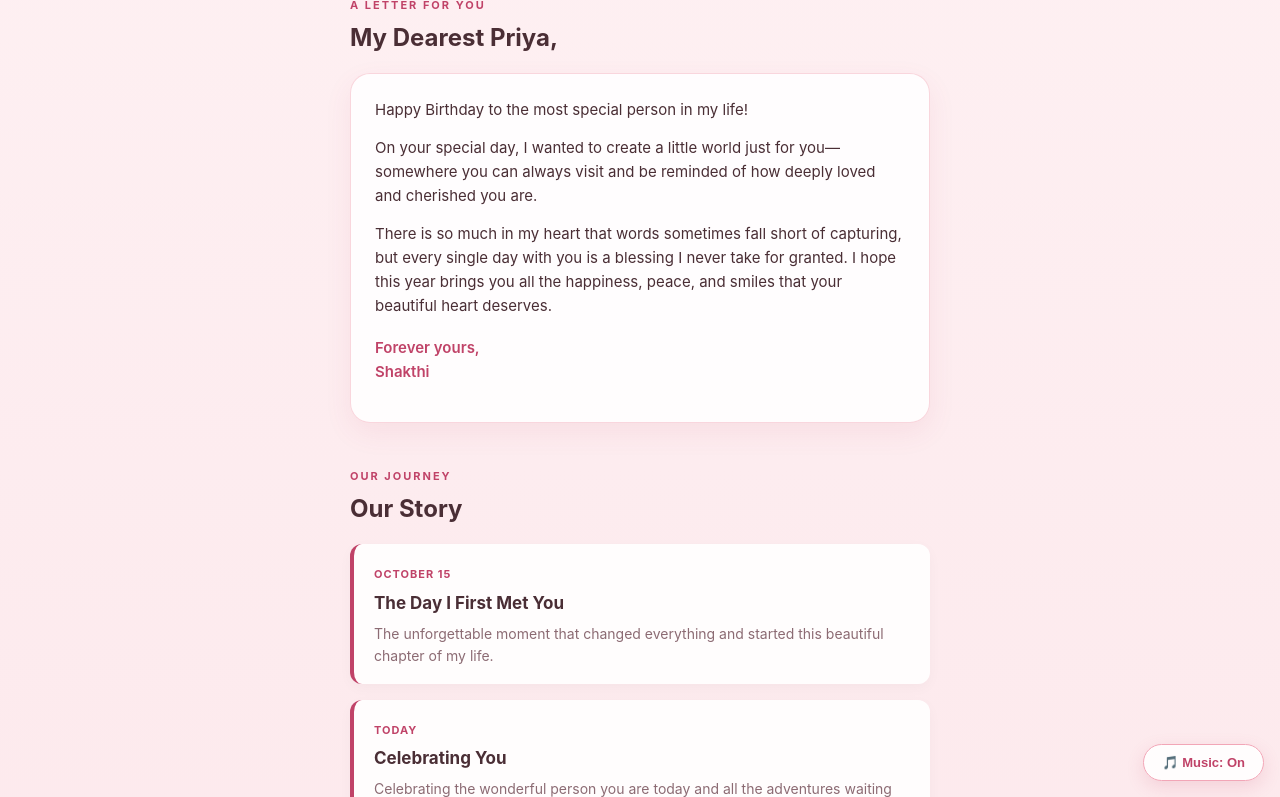
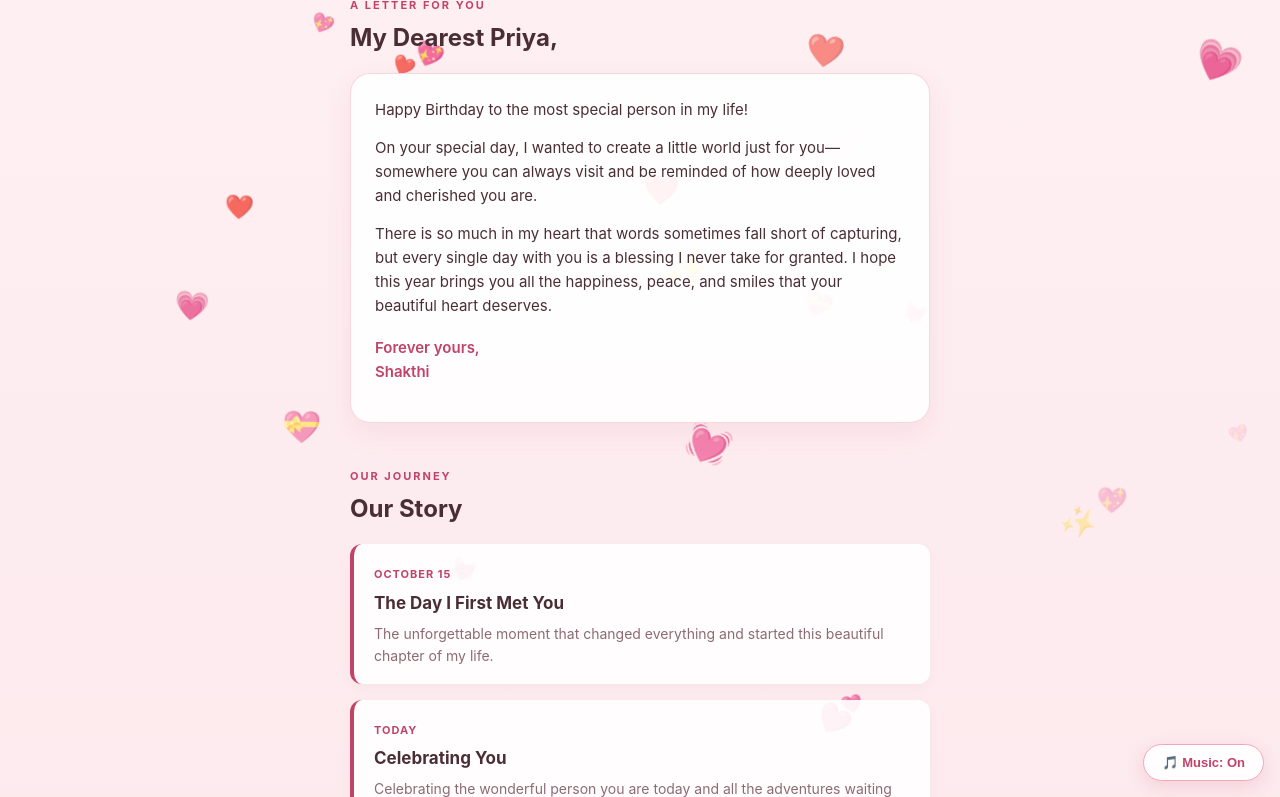
Before and after one commit to shakthishamax/our-little-world, a plain HTML site: page index.html in a window 1280 px wide. Both pictures are taken after a click on the button "Open Your Surprise ✨". Shown: the part 823-1620 px from the top of the page. Drawn offline with Linux system fonts and the light colour scheme.

Commit message:
Update index.html

```diff
--- a/index.html
+++ b/index.html
@@ -1,4 +1,4 @@
- <!DOCTYPE html>
+<!DOCTYPE html>
 <html lang="en">
 <head>
   <meta charset="utf-8">
@@ -13,7 +13,7 @@
       --rose2: #f2a6b7;
       --cream: #fff5f6;
       --gold: #d4a373;
-      --card-bg: rgba(255, 255, 255, 0.88);
+      --card-bg: rgba(255, 255, 255, 0.9);
     }
     * {
       box-sizing: border-box;
@@ -29,7 +29,76 @@
       font-family: -apple-system, BlinkMacSystemFont, "Segoe UI", Roboto, Helvetica, Arial, sans-serif;
       line-height: 1.6;
       overflow-x: hidden;
+      position: relative;
     }
+
+    /* Roaming Ambient Hearts Container */
+    #hearts-container {
+      position: fixed;
+      top: 0;
+      left: 0;
+      width: 100%;
+      height: 100%;
+      pointer-events: none;
+      z-index: 1;
+      overflow: hidden;
+    }
+
+    /* Freely Roaming Hearts */
+    .roaming-heart {
+      position: absolute;
+      user-select: none;
+      pointer-events: none;
+      opacity: 0;
+      animation: roamAround var(--roam-duration) ease-in-out infinite alternate,
+                 fadeInOut var(--fade-duration) ease-in-out infinite alternate;
+    }
+
+    @keyframes roamAround {
+      0% {
+        transform: translate(0, 0) scale(0.8) rotate(0deg);
+      }
+      33% {
+        transform: translate(var(--move-x1), var(--move-y1)) scale(1.1) rotate(25deg);
+      }
+      66% {
+        transform: translate(var(--move-x2), var(--move-y2)) scale(0.9) rotate(-20deg);
+      }
+      100% {
+        transform: translate(var(--move-x3), var(--move-y3)) scale(1.15) rotate(15deg);
+      }
+    }
+
+    @keyframes fadeInOut {
+      0% { opacity: 0; }
+      20% { opacity: var(--max-opacity, 0.75); }
+      80% { opacity: var(--max-opacity, 0.75); }
+      100% { opacity: 0; }
+    }
+
+    /* Heart Blast Explosion Particles */
+    .blast-heart {
+      position: fixed;
+      pointer-events: none;
+      z-index: 9999;
+      user-select: none;
+      animation: blastExplode var(--blast-time) cubic-bezier(0.12, 0.89, 0.32, 1) forwards;
+    }
+
+    @keyframes blastExplode {
+      0% {
+        opacity: 1;
+        transform: translate(-50%, -50%) scale(0.4);
+      }
+      70% {
+        opacity: 0.95;
+      }
+      100% {
+        opacity: 0;
+        transform: translate(calc(-50% + var(--dx)), calc(-50% + var(--dy))) scale(var(--scale-end)) rotate(var(--spin));
+      }
+    }
+
     .hero {
       min-height: 100vh;
       display: flex;
@@ -39,14 +108,15 @@
       text-align: center;
       padding: 30px 20px;
       position: relative;
+      z-index: 2;
     }
     .hero::before {
       content: "🌸";
       font-size: 2.5rem;
-      animation: float 3s ease-in-out infinite;
+      animation: gentleBounce 3s ease-in-out infinite;
       margin-bottom: 12px;
     }
-    @keyframes float {
+    @keyframes gentleBounce {
       0%, 100% { transform: translateY(0); }
       50% { transform: translateY(-10px); }
     }
@@ -82,6 +152,8 @@
       cursor: pointer;
       box-shadow: 0 8px 20px rgba(192, 67, 104, 0.25);
       transition: transform 0.2s, background 0.2s;
+      position: relative;
+      z-index: 2;
     }
     .btn:active {
       transform: scale(0.97);
@@ -107,6 +179,8 @@
       max-width: 620px;
       margin: 0 auto;
       padding: 20px 20px 60px;
+      position: relative;
+      z-index: 2;
     }
     section {
       margin-bottom: 45px;
@@ -171,7 +245,7 @@
       gap: 14px;
     }
     .photo-card {
-      height: 230px;
+      height: 250px;
       border-radius: 16px;
       overflow: hidden;
       background: rgba(255, 255, 255, 0.7);
@@ -204,7 +278,7 @@
       position: fixed;
       right: 16px;
       bottom: 16px;
-      z-index: 100;
+      z-index: 1000;
       background: var(--card-bg);
       color: var(--rose);
       border: 1px solid var(--rose2);
@@ -223,10 +297,15 @@
       letter-spacing: 1.5px;
       text-transform: uppercase;
       padding: 24px 0 10px;
+      position: relative;
+      z-index: 2;
     }
   </style>
 </head>
 <body>
+
+  <!-- Roaming floating hearts container -->
+  <div id="hearts-container"></div>
 
   <header class="hero" id="home">
     <div class="kicker">A Special Little Corner</div>
@@ -266,7 +345,7 @@
       </div>
     </section>
 
-    <!-- Photo Gallery (2 Photos) -->
+    <!-- Photo Gallery (Animatic Photos) -->
     <section>
       <div class="eyebrow">Snapshots</div>
       <h2>Cherished Moments</h2>
@@ -307,9 +386,101 @@
     const againBtn = document.getElementById('againBtn');
     const musicBtn = document.getElementById('musicBtn');
     const audio = document.getElementById('music');
+    const heartsContainer = document.getElementById('hearts-container');
 
-    // Reveal surprise and attempt audio autoplay on user interaction
+    const heartSymbols = ['❤️', '💖', '💕', '💗', '🌸', '✨', '💝', '💓'];
+
+    // 1. Spawning roaming hearts that drift all over the screen
+    function spawnRoamingHeart() {
+      const heart = document.createElement('div');
+      heart.className = 'roaming-heart';
+      heart.textContent = heartSymbols[Math.floor(Math.random() * heartSymbols.length)];
+
+      const startX = Math.random() * 95;
+      const startY = Math.random() * 95;
+      const size = 16 + Math.random() * 20;
+      const roamDur = 10 + Math.random() * 8;
+      const fadeDur = 5 + Math.random() * 4;
+
+      // Random multi-point floating vectors
+      const x1 = (Math.random() * 140 - 70) + 'px';
+      const y1 = (Math.random() * 140 - 70) + 'px';
+      const x2 = (Math.random() * 180 - 90) + 'px';
+      const y2 = (Math.random() * 180 - 90) + 'px';
+      const x3 = (Math.random() * 160 - 80) + 'px';
+      const y3 = (Math.random() * 160 - 80) + 'px';
+
+      heart.style.left = startX + 'vw';
+      heart.style.top = startY + 'vh';
+      heart.style.fontSize = size + 'px';
+      heart.style.setProperty('--roam-duration', roamDur + 's');
+      heart.style.setProperty('--fade-duration', fadeDur + 's');
+      heart.style.setProperty('--max-opacity', 0.45 + Math.random() * 0.4);
+      heart.style.setProperty('--move-x1', x1);
+      heart.style.setProperty('--move-y1', y1);
+      heart.style.setProperty('--move-x2', x2);
+      heart.style.setProperty('--move-y2', y2);
+      heart.style.setProperty('--move-x3', x3);
+      heart.style.setProperty('--move-y3', y3);
+
+      heartsContainer.appendChild(heart);
+
+      setTimeout(() => {
+        heart.remove();
+      }, (fadeDur * 2) * 1000);
+    }
+
+    // Keep 15-20 hearts actively roaming around
+    for (let i = 0; i < 15; i++) {
+      setTimeout(spawnRoamingHeart, i * 350);
+    }
+    setInterval(spawnRoamingHeart, 1200);
+
+    // 2. Heart Blast Fireworks function
+    function createHeartBlast(x, y, count = 35) {
+      for (let i = 0; i < count; i++) {
+        const p = document.createElement('div');
+        p.className = 'blast-heart';
+        p.textContent = heartSymbols[Math.floor(Math.random() * heartSymbols.length)];
+        p.style.left = x + 'px';
+        p.style.top = y + 'px';
+        p.style.fontSize = (18 + Math.random() * 22) + 'px';
+
+        const angle = Math.random() * Math.PI * 2;
+        const speed = 70 + Math.random() * 160;
+        const dx = Math.cos(angle) * speed + 'px';
+        const dy = (Math.sin(angle) * speed - 20) + 'px';
+        const blastTime = (0.8 + Math.random() * 0.6) + 's';
+        const spin = (Math.random() * 360 - 180) + 'deg';
+        const scaleEnd = (1.1 + Math.random() * 0.8);
+
+        p.style.setProperty('--dx', dx);
+        p.style.setProperty('--dy', dy);
+        p.style.setProperty('--blast-time', blastTime);
+        p.style.setProperty('--spin', spin);
+        p.style.setProperty('--scale-end', scaleEnd);
+
+        document.body.appendChild(p);
+        setTimeout(() => p.remove(), 1400);
+      }
+    }
+
+    // 3. User interaction: Heart blast on every tap/click
+    window.addEventListener('click', (e) => {
+      if (e.target === openBtn || e.target === musicBtn) return;
+      createHeartBlast(e.clientX, e.clientY, 14);
+    });
+
+    // 4. Surprise Button: Double blast burst + music trigger
     openBtn.addEventListener('click', () => {
+      const rect = openBtn.getBoundingClientRect();
+      const centerX = rect.left + rect.width / 2;
+      const centerY = rect.top + rect.height / 2;
+
+      createHeartBlast(centerX, centerY, 45);
+      setTimeout(() => createHeartBlast(centerX - 60, centerY - 40, 25), 180);
+      setTimeout(() => createHeartBlast(centerX + 60, centerY - 40, 25), 320);
+
       content.classList.remove('hidden');
       content.classList.add('reveal');
       content.scrollIntoView({ behavior: 'smooth' });
```
